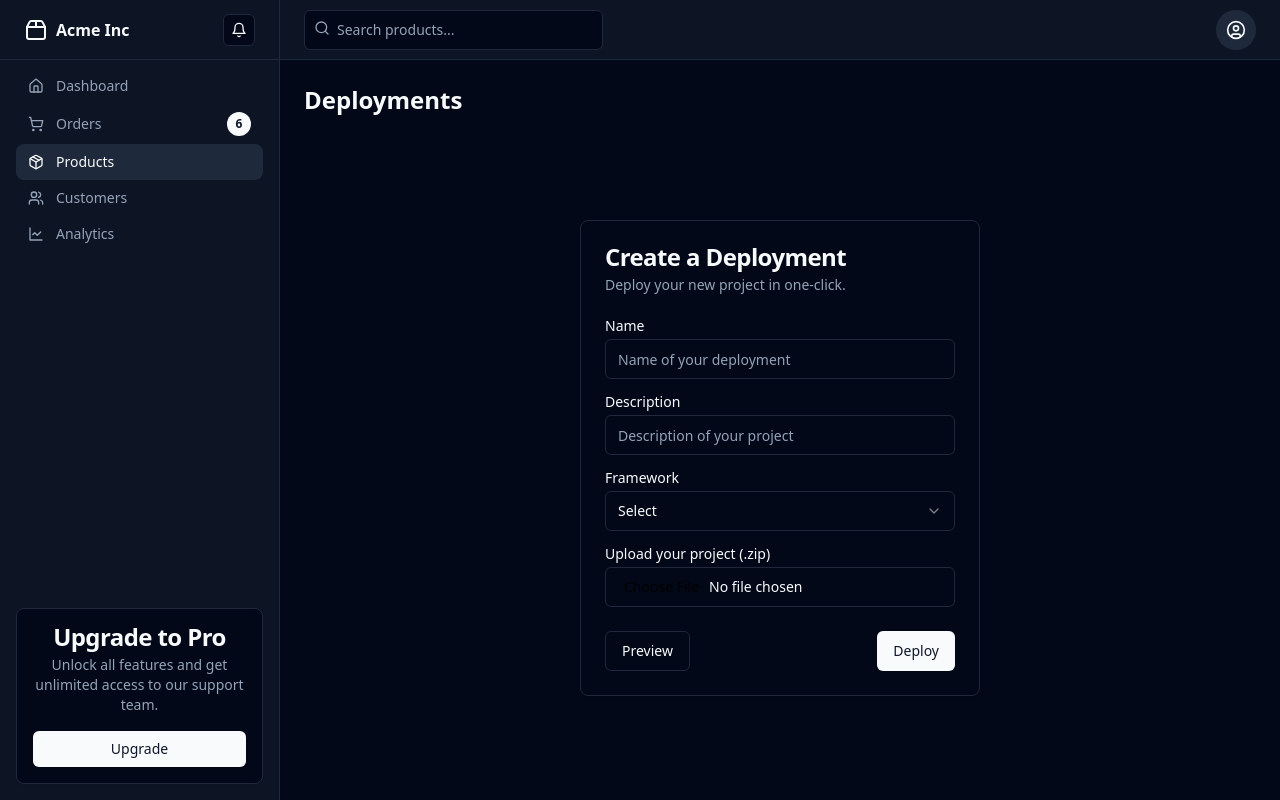
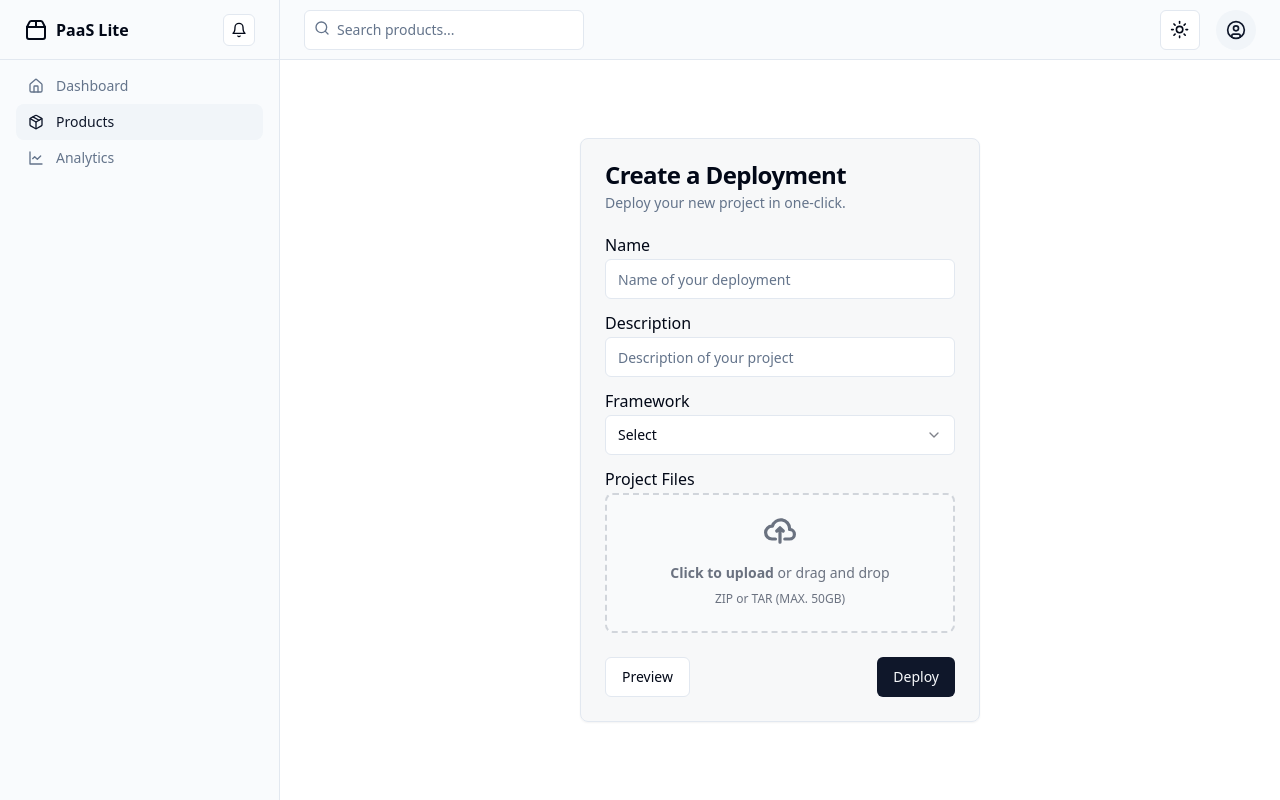
Before and after one commit to KueZie/pass-lite, a React (Create React App) app in the folder web/: page /dashboard/create in a window 1280 px wide. Built offline with nearby package versions, Linux system fonts and the light colour scheme.

Commit message:
Add additional formatting to 'Create a Deployment' page along with several styling changes.

```diff
--- a/web/package.json
+++ b/web/package.json
@@ -4,6 +4,7 @@
   "private": true,
   "dependencies": {
     "@hookform/resolvers": "^3.3.4",
+    "@radix-ui/react-alert-dialog": "^1.0.5",
     "@radix-ui/react-dialog": "^1.0.5",
     "@radix-ui/react-dropdown-menu": "^2.0.6",
     "@radix-ui/react-icons": "^1.3.0",
@@ -22,6 +23,7 @@
     "class-variance-authority": "^0.7.0",
     "clsx": "^2.1.1",
     "lucide-react": "^0.376.0",
+    "radix-ui": "^1.0.1",
     "react": "^18.3.1",
     "react-dom": "^18.3.1",
     "react-hook-form": "^7.51.3",
--- a/web/src/ThemeProvider.tsx
+++ b/web/src/ThemeProvider.tsx
@@ -22,29 +22,20 @@
 
 export function ThemeProvider({
   children,
-  defaultTheme = "system",
-  storageKey = "vite-ui-theme",
+  storageKey = "ui-theme",
   ...props
 }: ThemeProviderProps) {
   const [theme, setTheme] = useState<Theme>(
-    () => (localStorage.getItem(storageKey) as Theme) || defaultTheme
+    () => (localStorage.getItem(storageKey) as Theme) || window.matchMedia("(prefers-color-scheme: dark)")
+      .matches
+      ? "dark"
+      : "light"
   )
 
   useEffect(() => {
     const root = window.document.documentElement
 
     root.classList.remove("light", "dark")
-
-    if (theme === "system") {
-      const systemTheme = window.matchMedia("(prefers-color-scheme: dark)")
-        .matches
-        ? "dark"
-        : "light"
-
-      root.classList.add(systemTheme)
-      return
-    }
-
     root.classList.add(theme)
   }, [theme])
 
--- a/web/src/components/ui/input.tsx
+++ b/web/src/components/ui/input.tsx
@@ -11,7 +11,10 @@
       <input
         type={type}
         className={cn(
-          "flex h-10 w-full rounded-md border border-input bg-background px-3 py-2 text-sm ring-offset-background file:border-0 file:bg-transparent file:text-sm file:font-medium placeholder:text-muted-foreground focus-visible:outline-none focus-visible:ring-2 focus-visible:ring-ring focus-visible:ring-offset-2 disabled:cursor-not-allowed disabled:opacity-50",
+          "flex h-10 w-full rounded-md border border-input bg-background px-3 py-2 text-sm ring-offset-background \
+          file:border-0 file:bg-transparent file:text-sm file:font-medium placeholder:text-muted-foreground \
+          focus-visible:outline-none focus-visible:ring-2 focus-visible:ring-ring focus-visible:ring-offset-2 \
+          disabled:cursor-not-allowed disabled:opacity-50",
           className
         )}
         ref={ref}
--- a/web/src/components/ui/label.tsx
+++ b/web/src/components/ui/label.tsx
@@ -5,7 +5,7 @@
 import { cn } from "@/lib/utils"
 
 const labelVariants = cva(
-  "text-sm font-medium leading-none peer-disabled:cursor-not-allowed peer-disabled:opacity-70"
+  "text-md font-medium leading-none peer-disabled:cursor-not-allowed peer-disabled:opacity-70"
 )
 
 const Label = React.forwardRef<
--- a/web/src/layout/DashboardLayout.tsx
+++ b/web/src/layout/DashboardLayout.tsx
@@ -4,10 +4,12 @@
   Home,
   LineChart,
   Menu,
+  Moon,
   Package,
   Package2,
   Search,
   ShoppingCart,
+  Sun,
   Users,
 } from "lucide-react"
 
@@ -31,8 +33,12 @@
 import { Input } from "@/components/ui/input"
 import { Sheet, SheetContent, SheetTrigger } from "@/components/ui/sheet"
 import { Outlet } from "react-router-dom"
+import { useState } from "react"
+import { useTheme } from "@/ThemeProvider"
 
 export function DashboardLayout() {
+  const { theme, setTheme } = useTheme()
+
   return (
     <div className="grid min-h-screen w-full md:grid-cols-[220px_1fr] lg:grid-cols-[280px_1fr]">
       <div className="hidden border-r bg-muted/40 md:block">
@@ -40,7 +46,7 @@
           <div className="flex h-14 items-center border-b px-4 lg:h-[60px] lg:px-6">
             <a href="/" className="flex items-center gap-2 font-semibold">
               <Package2 className="h-6 w-6" />
-              <span className="">Acme Inc</span>
+              <span className="">PaaS Lite</span>
             </a>
             <Button variant="outline" size="icon" className="ml-auto h-8 w-8">
               <Bell className="h-4 w-4" />
@@ -58,27 +64,10 @@
               </a>
               <a
                 href="#"
-                className="flex items-center gap-3 rounded-lg px-3 py-2 text-muted-foreground transition-all hover:text-primary"
-              >
-                <ShoppingCart className="h-4 w-4" />
-                Orders
-                <Badge className="ml-auto flex h-6 w-6 shrink-0 items-center justify-center rounded-full">
-                  6
-                </Badge>
-              </a>
-              <a
-                href="#"
                 className="flex items-center gap-3 rounded-lg bg-muted px-3 py-2 text-primary transition-all hover:text-primary"
               >
                 <Package className="h-4 w-4" />
                 Products{" "}
-              </a>
-              <a
-                href="#"
-                className="flex items-center gap-3 rounded-lg px-3 py-2 text-muted-foreground transition-all hover:text-primary"
-              >
-                <Users className="h-4 w-4" />
-                Customers
               </a>
               <a
                 href="#"
@@ -89,7 +78,7 @@
               </a>
             </nav>
           </div>
-          <div className="mt-auto p-4">
+          {/* <div className="mt-auto p-4">
             <Card x-chunk="dashboard-02-chunk-0">
               <CardHeader className="p-2 pt-0 md:p-4">
                 <CardTitle>Upgrade to Pro</CardTitle>
@@ -104,7 +93,7 @@
                 </Button>
               </CardContent>
             </Card>
-          </div>
+          </div> */}
         </div>
       </div>
       <div className="flex flex-col">
@@ -127,7 +116,7 @@
                   className="flex items-center gap-2 text-lg font-semibold"
                 >
                   <Package2 className="h-6 w-6" />
-                  <span className="sr-only">Acme Inc</span>
+                  <span className="sr-only">PaaS Lite</span>
                 </a>
                 <a
                   href="#"
@@ -138,27 +127,10 @@
                 </a>
                 <a
                   href="#"
-                  className="mx-[-0.65rem] flex items-center gap-4 rounded-xl bg-muted px-3 py-2 text-foreground hover:text-foreground"
-                >
-                  <ShoppingCart className="h-5 w-5" />
-                  Orders
-                  <Badge className="ml-auto flex h-6 w-6 shrink-0 items-center justify-center rounded-full">
-                    6
-                  </Badge>
-                </a>
-                <a
-                  href="#"
                   className="mx-[-0.65rem] flex items-center gap-4 rounded-xl px-3 py-2 text-muted-foreground hover:text-foreground"
                 >
                   <Package className="h-5 w-5" />
-                  Products
-                </a>
-                <a
-                  href="#"
-                  className="mx-[-0.65rem] flex items-center gap-4 rounded-xl px-3 py-2 text-muted-foreground hover:text-foreground"
-                >
-                  <Users className="h-5 w-5" />
-                  Customers
+                  Deployments
                 </a>
                 <a
                   href="#"
@@ -200,6 +172,26 @@
           </div>
           <DropdownMenu>
             <DropdownMenuTrigger asChild>
+              <Button variant="outline" size="icon">
+                <Sun className="h-[1.2rem] w-[1.2rem] rotate-0 scale-100 transition-all dark:-rotate-90 dark:scale-0" />
+                <Moon className="absolute h-[1.2rem] w-[1.2rem] rotate-90 scale-0 transition-all dark:rotate-0 dark:scale-100" />
+                <span className="sr-only">Toggle theme</span>
+              </Button>
+            </DropdownMenuTrigger>
+            <DropdownMenuContent align="end">
+              <DropdownMenuItem onClick={() => setTheme("light")}>
+                Light
+              </DropdownMenuItem>
+              <DropdownMenuItem onClick={() => setTheme("dark")}>
+                Dark
+              </DropdownMenuItem>
+              <DropdownMenuItem onClick={() => setTheme("system")}>
+                System
+              </DropdownMenuItem>
+            </DropdownMenuContent>
+          </DropdownMenu>
+          <DropdownMenu>
+            <DropdownMenuTrigger asChild>
               <Button variant="secondary" size="icon" className="rounded-full">
                 <CircleUser className="h-5 w-5" />
                 <span className="sr-only">Toggle user menu</span>
--- a/web/src/screens/DeploymentCreateScreen.tsx
+++ b/web/src/screens/DeploymentCreateScreen.tsx
@@ -27,11 +27,8 @@
 
   return (
     <main className="flex flex-1 flex-col gap-4 p-4 lg:gap-6 lg:p-6 text-left">
-      <div className="flex items-center">
-        <h1 className="text-lg font-semibold md:text-2xl">Deployments</h1>
-      </div>
       <div className="flex flex-1 justify-center items-center">
-        <Card className="w-[400px]">
+        <Card className="w-[400px] bg-muted-foreground/5">
           <CardHeader>
             <CardTitle>Create a Deployment</CardTitle>
             <CardDescription>Deploy your new project in one-click.</CardDescription>
@@ -61,11 +58,22 @@
                     </SelectContent>
                   </Select>
                 </div>
-                {/* File Upload */}
                 <div className="flex flex-col space-y-1.5">
-                  <Label htmlFor="file">Upload your project (.zip)</Label>
-                  <Input type="file" id="file" accept=".zip" />
+                  <Label htmlFor="dropzone-file">Project Files</Label>
+                  <div className="flex items-center justify-center w-full">
+                    <div className="flex flex-col items-center justify-center w-full h-42 border-2 border-gray-300 border-dashed rounded-lg cursor-pointer bg-gray-50 dark:hover:bg-bray-800 dark:bg-gray-700 hover:bg-gray-100 dark:border-gray-600 dark:hover:border-gray-500 dark:hover:bg-gray-600">
+                      <div className="flex flex-col items-center justify-center pt-5 pb-6">
+                        <svg className="w-8 h-8 mb-4 text-gray-500 dark:text-gray-400" aria-hidden="true" xmlns="http://www.w3.org/2000/svg" fill="none" viewBox="0 0 20 16">
+                          <path stroke="currentColor" stroke-linecap="round" stroke-linejoin="round" stroke-width="2" d="M13 13h3a3 3 0 0 0 0-6h-.025A5.56 5.56 0 0 0 16 6.5 5.5 5.5 0 0 0 5.207 5.021C5.137 5.017 5.071 5 5 5a4 4 0 0 0 0 8h2.167M10 15V6m0 0L8 8m2-2 2 2" />
+                        </svg>
+                        <p className="mb-2 text-sm text-gray-500 dark:text-gray-400"><span className="font-semibold">Click to upload</span> or drag and drop</p>
+                        <p className="text-xs text-gray-500 dark:text-gray-400">ZIP or TAR (MAX. 50GB)</p>
+                      </div>
+                      <input id="dropzone-file" type="file" className="hidden" />
+                    </div>
+                  </div>
                 </div>
+
               </div>
             </form>
           </CardContent>
@@ -75,7 +83,7 @@
           </CardFooter>
         </Card>
       </div>
-    </main>
+    </main >
   )
 
 }
```
Also changed, not shown: web/src/components/ui/alert-dialog.tsx (added, +139 -0 lines), 1 other file (tests, documents, lock files or other folders).
